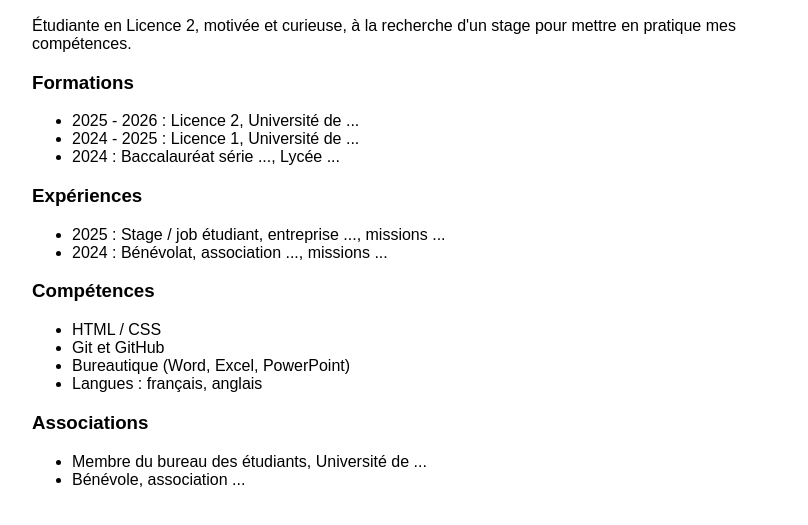
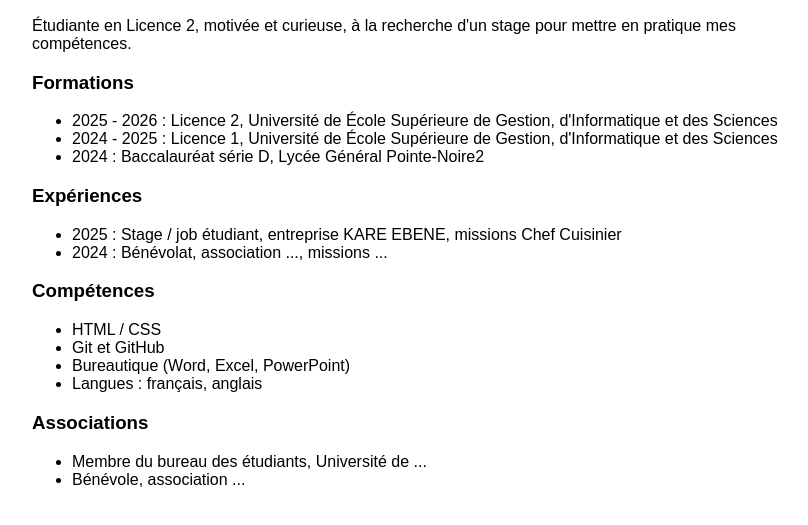
Before and after one commit to ivembimarrion-svg/Mon_CV, a plain HTML site: page index.html in a window 1280 px wide. Shown: the part 131-656 px from the top of the page, without its empty margins (208-1016 px from the left). Drawn offline with Linux system fonts and the light colour scheme.

Commit message:
mise à jour du contenu du CV

```diff
--- a/index.html
+++ b/index.html
@@ -15,14 +15,14 @@
 
   <h3>Formations</h3>
   <ul>
-    <li>2025 - 2026 : Licence 2, Université de ...</li>
-    <li>2024 - 2025 : Licence 1, Université de ...</li>
-    <li>2024 : Baccalauréat série ..., Lycée ...</li>
+    <li>2025 - 2026 : Licence 2, Université de École Supérieure de Gestion, d'Informatique et des Sciences</li>
+    <li>2024 - 2025 : Licence 1, Université de École Supérieure de Gestion, d'Informatique et des Sciences</li>
+    <li>2024 : Baccalauréat série D, Lycée Général Pointe-Noire2</li>
   </ul>
 
   <h3>Expériences</h3>
   <ul>
-    <li>2025 : Stage / job étudiant, entreprise ..., missions ...</li>
+    <li>2025 : Stage / job étudiant, entreprise KARE EBENE, missions Chef Cuisinier</li>
     <li>2024 : Bénévolat, association ..., missions ...</li>
   </ul>
 
```
